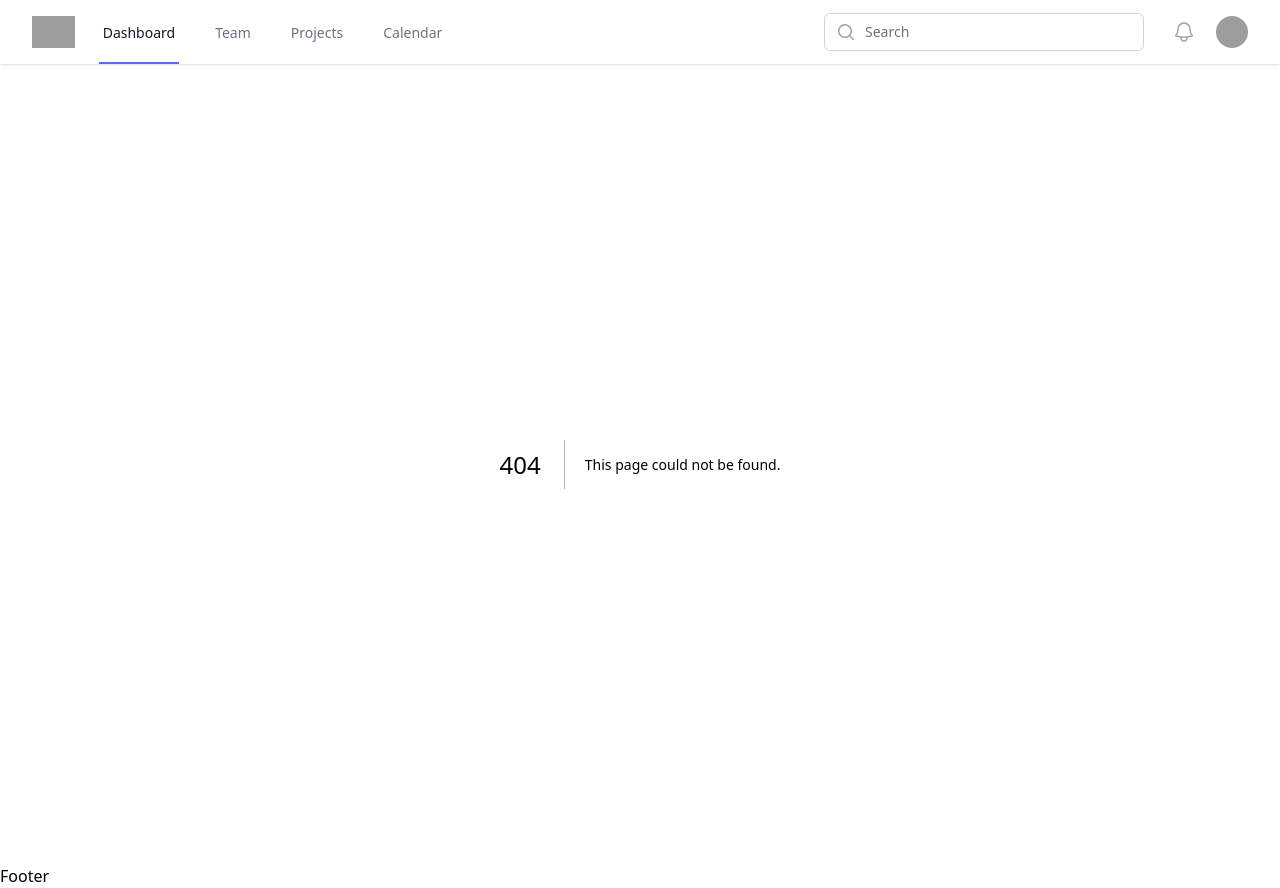
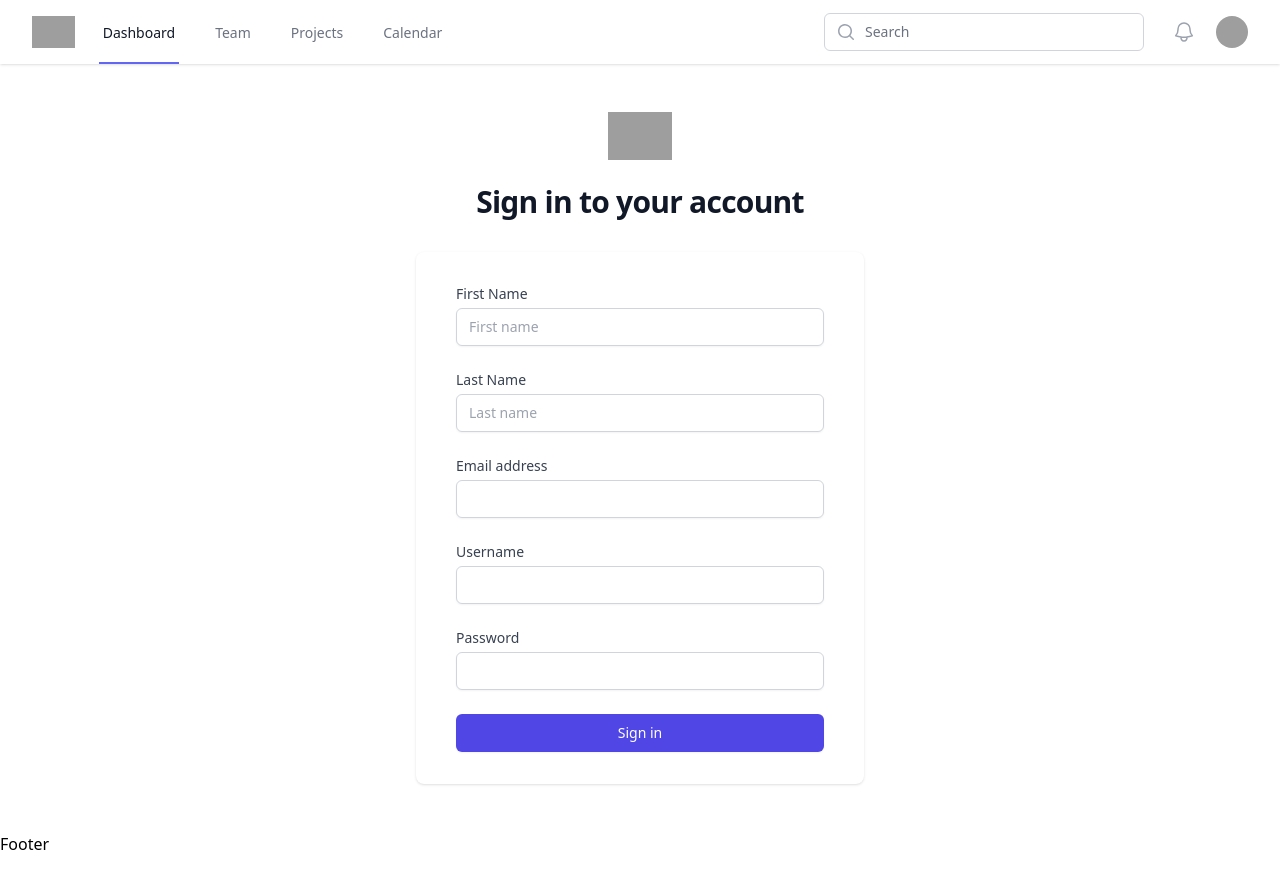
Before and after one commit to ruarim/pathfinder-frontend, a Next.js app: page /register in a window 1280 px wide. Before the commit this address had no page. After the commit the page ends 856 px from the top, so only its background shows below. Built offline with nearby package versions, Linux system fonts and the light colour scheme; grey boxes are pictures that could not be loaded.

Commit message:
basic register page with rhf installed

```diff
--- a/components/Header.tsx
+++ b/components/Header.tsx
@@ -151,10 +151,36 @@ export default function Header() {
                               "block px-4 py-2 text-sm text-gray-700"
                             )}
                           >
-                            Sign out
+                            Login
                           </a>
                         )}
                       </Menu.Item>
+                      <Menu.Item>
+                        {({ active }) => (
+                          <a
+                            href="#"
+                            className={clsx(
+                              active ? "bg-gray-100" : "",
+                              "block px-4 py-2 text-sm text-gray-700"
+                            )}
+                          >
+                            Register
+                          </a>
+                        )}
+                      </Menu.Item>
+                      {/* <Menu.Item>
+                        {({ active }) => (
+                          <a
+                            href="#"
+                            className={clsx(
+                              active ? "bg-gray-100" : "bg-blue-400",
+                              "block px-4 py-2 text-sm text-gray-700"
+                            )}
+                          >
+                            Login Out
+                          </a>
+                        )}
+                      </Menu.Item> */}
                     </Menu.Items>
                   </Transition>
                 </Menu>
--- a/package.json
+++ b/package.json
@@ -19,6 +19,7 @@
     "next": "13.0.1",
     "react": "18.2.0",
     "react-dom": "18.2.0",
+    "react-hook-form": "^7.39.3",
     "typescript": "4.8.4"
   },
   "devDependencies": {
--- /dev/null
+++ b/pages/register.tsx
@@ -0,0 +1,144 @@
+import { SubmitHandler, useForm } from "react-hook-form";
+
+type FormValues = {
+  username: string;
+  password: string;
+  email: string;
+  firstName: string;
+  lastName: string;
+};
+
+export default function Register() {
+  const { register, handleSubmit } = useForm<FormValues>();
+  const onSubmit: SubmitHandler<FormValues> = (data) => console.log(data);
+  return (
+    <>
+      <div className="flex min-h-full flex-col justify-center py-12 sm:px-6 lg:px-8">
+        <div className="sm:mx-auto sm:w-full sm:max-w-md">
+          <img
+            className="mx-auto h-12 w-auto"
+            src="https://tailwindui.com/img/logos/mark.svg?color=indigo&shade=600"
+            alt="Your Company"
+          />
+          <h2 className="mt-6 text-center text-3xl font-bold tracking-tight text-gray-900">
+            Sign in to your account
+          </h2>
+        </div>
+
+        <div className="mt-8 sm:mx-auto sm:w-full sm:max-w-md">
+          <div className="bg-white py-8 px-4 shadow sm:rounded-lg sm:px-10">
+            <form className="space-y-6" onSubmit={handleSubmit(onSubmit)}>
+              <div>
+                <label
+                  htmlFor="firstName"
+                  className="block text-sm font-medium text-gray-700"
+                >
+                  First Name
+                </label>
+                <div className="mt-1">
+                  <input
+                    {...register("firstName", { required: true })}
+                    placeholder="First name"
+                    id="firstName"
+                    name="firstName"
+                    type="firstName"
+                    autoComplete="firstName"
+                    required
+                    className="block w-full appearance-none rounded-md border border-gray-300 px-3 py-2 placeholder-gray-400 shadow-sm focus:border-indigo-500 focus:outline-none focus:ring-indigo-500 sm:text-sm"
+                  />
+                </div>
+              </div>
+              <div>
+                <label
+                  htmlFor="lastName"
+                  className="block text-sm font-medium text-gray-700"
+                >
+                  Last Name
+                </label>
+                <div className="mt-1">
+                  <input
+                    {...register("lastName")}
+                    placeholder="Last name"
+                    id="lastName"
+                    name="lastName"
+                    type="lastName"
+                    autoComplete="lastName"
+                    required
+                    className="block w-full appearance-none rounded-md border border-gray-300 px-3 py-2 placeholder-gray-400 shadow-sm focus:border-indigo-500 focus:outline-none focus:ring-indigo-500 sm:text-sm"
+                  />
+                </div>
+              </div>
+              <div>
+                <label
+                  htmlFor="email"
+                  className="block text-sm font-medium text-gray-700"
+                >
+                  Email address
+                </label>
+                <div className="mt-1">
+                  <input
+                    {...register("email")}
+                    id="email"
+                    name="email"
+                    type="email"
+                    autoComplete="email"
+                    required
+                    className="block w-full appearance-none rounded-md border border-gray-300 px-3 py-2 placeholder-gray-400 shadow-sm focus:border-indigo-500 focus:outline-none focus:ring-indigo-500 sm:text-sm"
+                  />
+                </div>
+              </div>
+              <div>
+                <label
+                  htmlFor="email"
+                  className="block text-sm font-medium text-gray-700"
+                >
+                  Username
+                </label>
+                <div className="mt-1">
+                  <input
+                    {...register("username")}
+                    id="username"
+                    name="username"
+                    type="username"
+                    autoComplete="username"
+                    required
+                    className="block w-full appearance-none rounded-md border border-gray-300 px-3 py-2 placeholder-gray-400 shadow-sm focus:border-indigo-500 focus:outline-none focus:ring-indigo-500 sm:text-sm"
+                  />
+                </div>
+              </div>
+
+              <div>
+                <label
+                  htmlFor="password"
+                  className="block text-sm font-medium text-gray-700"
+                >
+                  Password
+                </label>
+                <div className="mt-1">
+                  <input
+                    {...register("password")}
+                    id="password"
+                    name="password"
+                    type="password"
+                    autoComplete="current-password"
+                    required
+                    className="block w-full appearance-none rounded-md border border-gray-300 px-3 py-2 placeholder-gray-400 shadow-sm focus:border-indigo-500 focus:outline-none focus:ring-indigo-500 sm:text-sm"
+                  />
+                </div>
+              </div>
+
+              <div>
+                <button
+                  type="submit"
+                  className="flex w-full justify-center rounded-md border border-transparent bg-indigo-600 py-2 px-4 text-sm font-medium text-white shadow-sm hover:bg-indigo-700 focus:outline-none focus:ring-2 focus:ring-indigo-500 focus:ring-offset-2"
+                >
+                  Sign in
+                </button>
+              </div>
+            </form>
+          </div>
+        </div>
+      </div>
+    </>
+  );
+}
```
Also changed, not shown: pages/api/register.ts (added), 1 other file (tests, documents, lock files or other folders).
